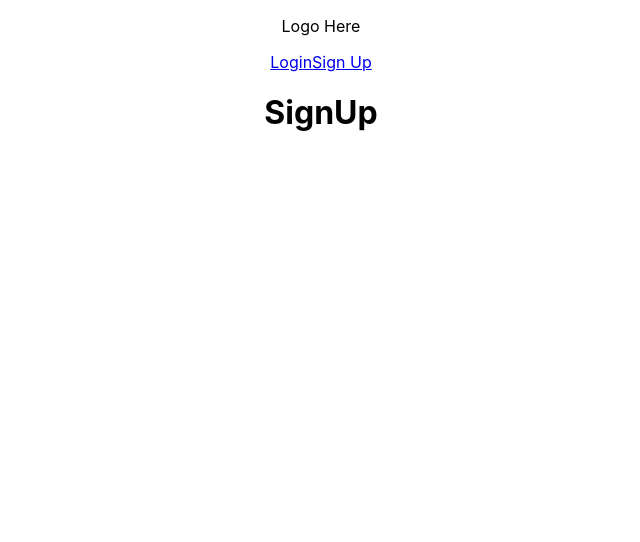
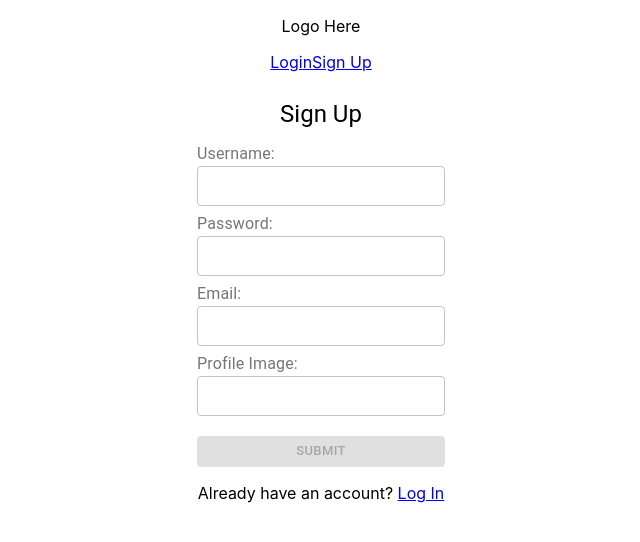
Before and after one commit to laurenthilen/pintreach-context, a React (Create React App) app in the folder client/: page /signup in a window 1280 px wide. Shown: the top 542 px of the page, without its empty margins (319-959 px from the left). Built offline with nearby package versions, Linux system fonts and the light colour scheme.

Commit message:
sign up component with validation and minor styling

```diff
--- a/client/package.json
+++ b/client/package.json
@@ -3,9 +3,11 @@
   "version": "0.1.0",
   "private": true,
   "dependencies": {
+    "@material-ui/core": "^4.11.2",
     "@testing-library/jest-dom": "^5.11.6",
     "@testing-library/react": "^11.2.2",
     "@testing-library/user-event": "^12.6.0",
+    "material-ui": "^0.20.2",
     "react": "^17.0.1",
     "react-dom": "^17.0.1",
     "react-scripts": "4.0.1",
--- a/client/src/components/SignUp.js
+++ b/client/src/components/SignUp.js
@@ -1,10 +1,177 @@
-import React from "react";
+import React, { useState, useEffect } from "react";
+import axios from "axios";
+import { Link, useHistory } from "react-router-dom"
+import * as yup from 'yup';
+
+import { TextField, InputLabel, Button, CardHeader } from "@material-ui/core";
+
+const formSchema = yup.object().shape({
+    username: yup
+        .string()
+        .min(2, "Username must be at least 2 characters long.")
+        .required("Username is required."),
+    password: yup
+        .string()
+        .min(6, "Passwords must be at least 6 characters long.")
+        .required("Must include password."),
+    primaryemail: yup
+        .string()
+        .email("Must be a valid email address.")
+        .required("Must include email address."),
+    imageurl: yup
+        .string()
+        .required("Please enter your imageurl."),
+});
 
 function SignUp(props){
+    const [formState, setFormState] = useState({
+        username: "",
+        password: "",
+        primaryemail: "",
+        imageurl: "",
+    });
+    const [errors, setErrors] = useState({
+        username: "",
+        password: "",
+        primaryemail: "",
+        imageurl: "",
+    });
+    const [buttonDisabled, setButtonDisabled] = useState(true);
+    const [post, setPost] = useState([]);
+    const history = { useHistory };
+
+    const handleChange = e => {
+        e.persist();
+        const newFormData = ({
+            ...formState,
+            [e.target.name]: e.target.value
+        });
+        validateChange(e);
+        setFormState(newFormData);
+    };
+
+    const handleSubmit = e => {
+        e.preventDefault();
+        axios
+            .post("https://laurene-pintreach.herokuapp.com/registeruser", formState)
+            .then(response => {
+                setPost([...post, response.data]);
+                setFormState({
+                    username:"",
+                    primaryemail: "",
+                    password: "",
+                    imageurl: "",
+                })
+                console.log("Response:", response.data)
+                history.push("/login")
+            })
+            .catch(err => console.log(err.response));
+    };
+
+    useEffect(() => {
+        formSchema.isValid(formState).then((valid) => {
+            setButtonDisabled(!valid);
+          });
+    }, [formState])
+
+    const validateChange = event => {
+        yup
+        .reach(formSchema, event.target.name)
+        .validate(event.target.value)
+        .then(() => {
+            setErrors({
+                ...errors,
+                [event.target.name]:""
+            });
+        })
+        .catch(err => {
+            setErrors({
+                ...errors,
+                [event.target.name]: err.errors[0]
+            });
+        });
+    };
 
     return (
         <div>
-            <h1>SignUp</h1>
+            <div style={{ display:"flex", justifyContent:"center" }}>
+                <div className="signup-form" style={{ width:"80%", display:"flex", justifyContent:"center" }}>
+                    <form onSubmit={handleSubmit}>
+                        <div style={{ padding:"10px", display:"flex", flexDirection:"column", justifyContent:"flex-start" }}>
+                            <CardHeader title="Sign Up" />
+                            <InputLabel style={{ display:"flex", flexDirection:"column", alignItems:"flex-start" }}>
+                                Username:
+                                <TextField
+                                    id="username"
+                                    type="text"
+                                    name="username"
+                                    value={formState.username}
+                                    onChange={handleChange}
+                                    fullWidth
+                                    variant="outlined"
+                                    size="small"
+                                    style={{ marginTop: 4 }}
+                                    error={errors.username}
+                                />
+                            </InputLabel>
+                            <InputLabel style={{ display:"flex", flexDirection:"column", alignItems:"flex-start", marginTop: 10 }}>
+                                Password:
+                                <TextField
+                                    id="password"
+                                    type="password"
+                                    name="password"
+                                    value={formState.password}
+                                    onChange={handleChange}
+                                    fullWidth
+                                    variant="outlined"
+                                    size="small"
+                                    style={{ marginTop: 4 }}
+                                    error={errors.password}
+                                />
+                            </InputLabel>
+                            <InputLabel style={{ display:"flex", flexDirection:"column", alignItems:"flex-start", marginTop: 10 }}>
+                                Email:
+                                <TextField
+                                    id="primaryemail"
+                                    type="email"
+                                    name="primaryemail"
+                                    value={formState.primaryemail}
+                                    onChange={handleChange}
+                                    fullWidth
+                                    variant="outlined"
+                                    size="small"
+                                    style={{ marginTop: 4 }}
+                                    error={errors.primaryemail}
+                                />
+                            </InputLabel>
+                            <InputLabel style={{ display:"flex", flexDirection:"column", alignItems:"flex-start", marginTop: 10 }}>
+                                Profile Image:
+                                <TextField
+                                    id="imageurl"
+                                    type="text"
+                                    name="imageurl"
+                                    value={formState.imageurl}
+                                    onChange={handleChange}
+                                    fullWidth
+                                    variant="outlined"
+                                    size="small"
+                                    style={{ marginTop: 4 }}
+                                    error={errors.imageurl}
+                                />
+                            </InputLabel>
+
+                            <Button disabled={buttonDisabled} variant="contained" size="small" color="secondary" style={{ marginTop: 20 }}>Submit</Button>
+                            <p>Already have an account? <Link to="/login">Log In</Link></p>
+                        </div>
+                    </form>
+                </div>
+            </div>
+            <div className="error" style={{ color:"red" }}>
+                <error>{errors.username}</error>
+                <error>{errors.primaryemail}</error>
+                <error>{errors.password}</error>
+                <error>{errors.imageurl}</error>
+            </div>
         </div>
     );
 };
```
Also changed, not shown: 2 other files (tests, documents, lock files or other folders).
